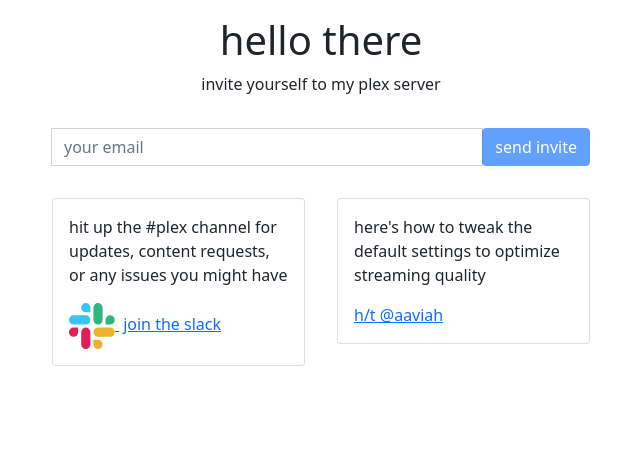
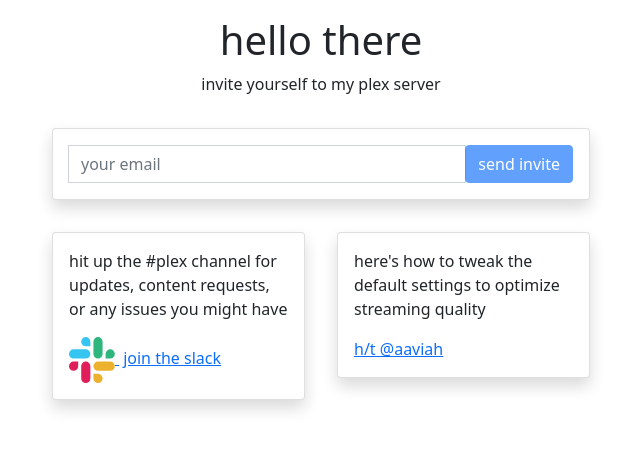
Before and after one commit to mooseburgr/plex-utils, a Next.js app in the folder frontend/: page / in a window 1280 px wide. Shown: the top 450 px of the page, without its empty margins (319-959 px from the left). Built offline with nearby package versions, Linux system fonts and the light colour scheme.

Commit message:
add SHADOWZZZZZ

```diff
--- a/frontend/pages/index.tsx
+++ b/frontend/pages/index.tsx
@@ -67,6 +67,8 @@
           </div>
 
           <div className='col-sm-6 p-3' >
+            <Card className='shadow'>
+              <Card.Body>
             {alertState.message &&
               <Alert variant={alertState.variant} dismissible onClose={() => setAlertState({})}>
                 {alertState.message}
@@ -96,12 +98,14 @@
                 </div>
               </div>
             </form>
+              </Card.Body>
+            </Card>
           </div>
 
           <div className='w-100' />
 
           <div className='col-sm-3 p-3'>
-            <Card>
+            <Card className='shadow'>
               <Card.Body>
                 <Card.Text>
                   hit up the #plex channel for updates, content requests, or any issues you might have
@@ -114,7 +118,7 @@
           </div>
 
           <div className='col-sm-3 p-3'>
-            <Card>
+            <Card className='shadow'>
               <Card.Body>
                 <Card.Text>
                   here&apos;s how to tweak the default settings to optimize streaming quality
```
